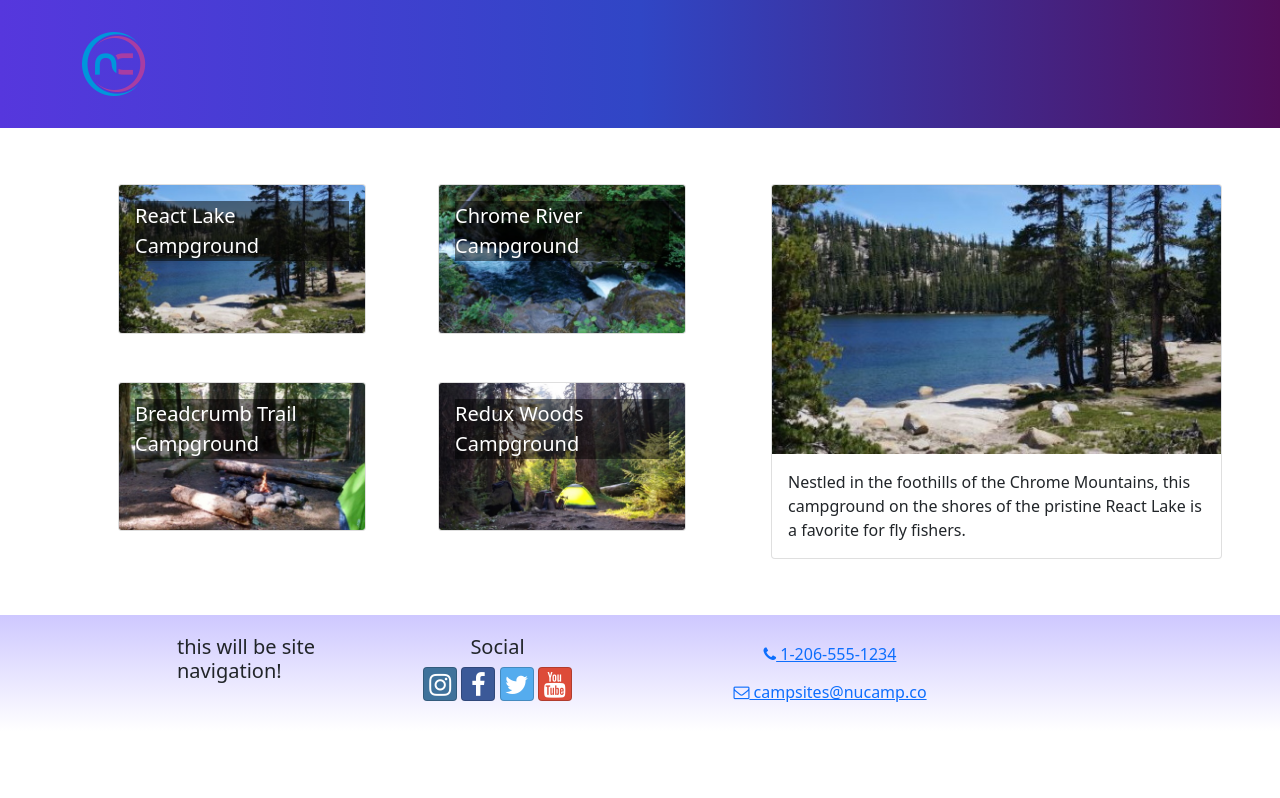
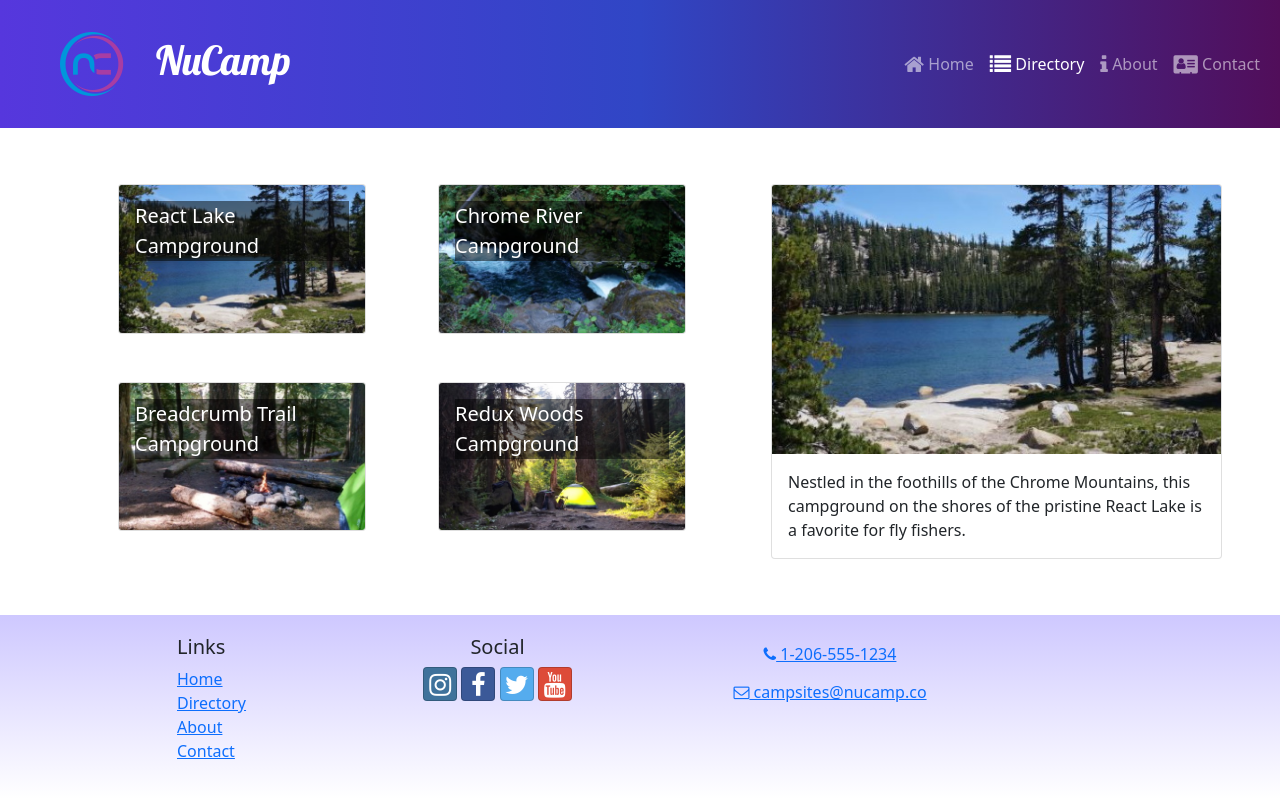
Before and after one commit to caramelbyte/NUCAMPSITE_react, a React (Create React App) app: page /directory in a window 1280 px wide. Built offline with nearby package versions, Linux system fonts and the light colour scheme.

Commit message:
Header and Footer Links

```diff
--- a/src/components/Footer.js
+++ b/src/components/Footer.js
@@ -1,16 +1,31 @@
 import React from 'react';
-import { Container, Row, Col } from 'reactstrap'; // Assuming you're using Reactstrap
+import { Container, Row, Col } from 'reactstrap';
+import { Link } from 'react-router-dom';
 
 const Footer = () => {
     return (
-        <footer className="site-footer">
+        <footer className='site-footer'>
             <Container>
                 <Row>
                     <Col xs={{ size: 4, offset: 1 }} sm='2'>
-                    <h5>this will be site navigation!</h5>
+                        <h5>Links</h5>
+                        <ul className='list-unstyled'>
+                            <li>
+                                <Link to='/'>Home</Link>
+                            </li>
+                            <li>
+                                <Link to='/directory'>Directory</Link>
+                            </li>
+                            <li>
+                                <Link to='/about'>About</Link>
+                            </li>
+                            <li>
+                                <Link to='/contact'>Contact</Link>
+                            </li>
+                        </ul>
                     </Col>
                     <Col xs='6' sm='3' className='text-center'>
-                    <h5>Social</h5>
+                        <h5>Social</h5>
                         <a
                             className='btn btn-social-icon btn-instagram'
                             href='http://instagram.com/'
@@ -37,7 +52,7 @@
                         </a>
                     </Col>
                     <Col sm='4' className='text-center'>
-                    <a
+                        <a
                             role='button'
                             className='btn btn-link'
                             href='tel:+12065551234'
@@ -53,11 +68,10 @@
                             <i className='fa fa-envelope-o' /> campsites@nucamp.co
                         </a>
                     </Col>
-
                 </Row>
             </Container>
         </footer>
     );
-}
+};
 
 export default Footer;
--- a/src/components/Header.js
+++ b/src/components/Header.js
@@ -1,17 +1,52 @@
 import React from 'react';
-import { Navbar, NavbarBrand, Container } from 'reactstrap'; // Added Container to the import
+import { useState } from 'react';
+import {
+    Navbar,
+    NavbarBrand,
+    Collapse,
+    NavbarToggler,
+    Nav,
+    NavItem,
+} from 'reactstrap';
+import { NavLink } from 'react-router-dom';
 import NucampLogo from '../app/assets/img/logo.png';
 
-const Header = () => { // Changed {header} to ()
+const Header = () => {
+    const [menuOpen, setMenuOpen] = useState(false);
+
     return (
         <Navbar dark color='primary' sticky='top' expand='md'>
-            <Container>
-                <NavbarBrand href='/'>
-                    <img src={NucampLogo} alt='nucamp logo' />
-                </NavbarBrand>
-            </Container>
+            <NavbarBrand className='ms-5' href='/'>
+                <img src={NucampLogo} alt='nucamp logo' className='float-start' />
+                <h1 className='mt-1'>NuCamp</h1>
+            </NavbarBrand>
+            <NavbarToggler onClick={() => setMenuOpen(!menuOpen)}/>
+            <Collapse isOpen={menuOpen} navbar>
+                <Nav className='ms-auto' navbar>
+                    <NavItem>
+                        <NavLink className='nav-link' to='/'>
+                            <i className='fa fa-home fa-lg' /> Home
+                        </NavLink>
+                    </NavItem>
+                    <NavItem>
+                        <NavLink className='nav-link' to='/directory'>
+                            <i className='fa fa-list fa-lg' /> Directory
+                        </NavLink>
+                    </NavItem>
+                    <NavItem>
+                        <NavLink className='nav-link' to='/about'>
+                            <i className='fa fa-info fa-lg' /> About
+                        </NavLink>
+                    </NavItem>
+                    <NavItem>
+                        <NavLink className='nav-link' to='/contact'>
+                            <i className='fa fa-address-card fa-lg' /> Contact
+                        </NavLink>
+                    </NavItem>
+                </Nav>
+            </Collapse>
         </Navbar>
     );
-}
+};
 
 export default Header;
```
